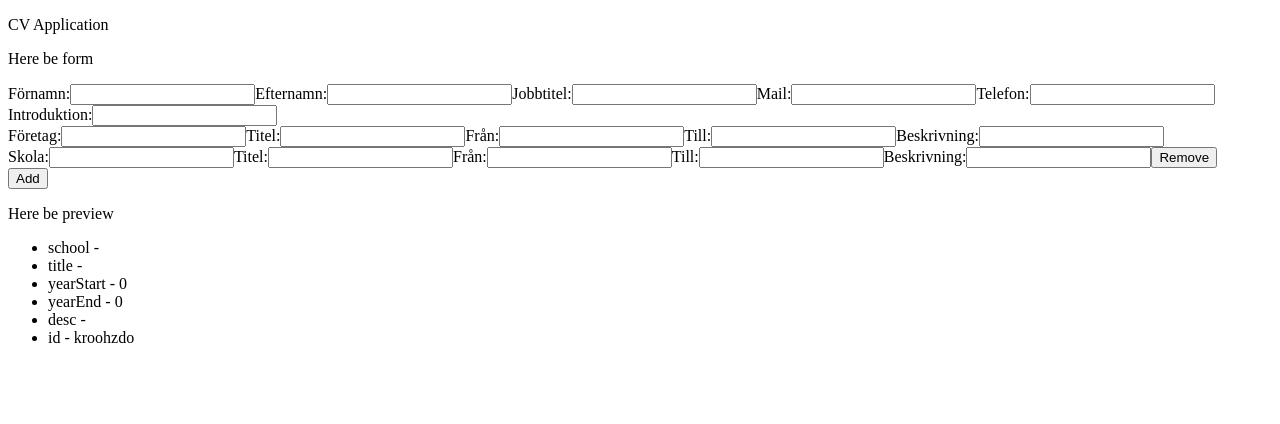
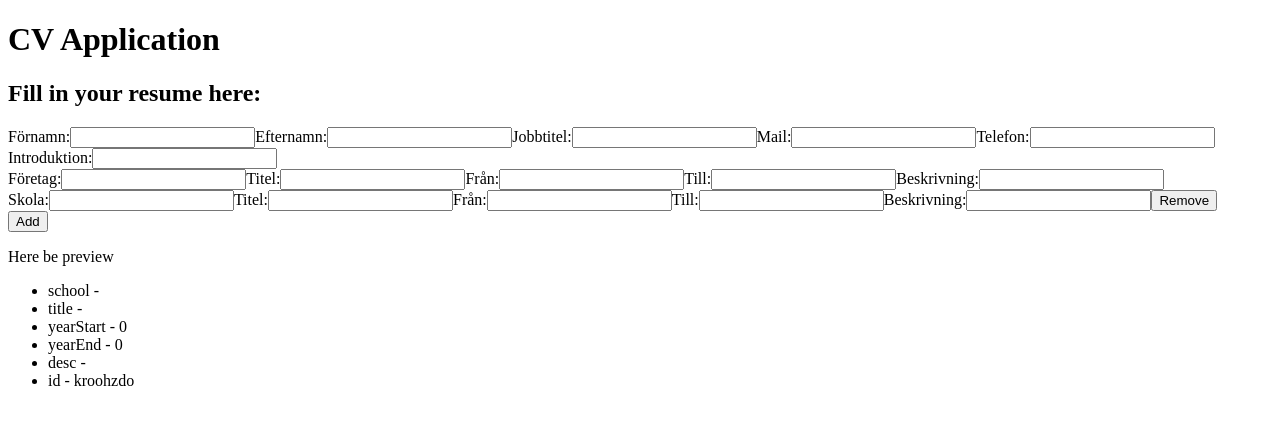
Before and after one commit to tobiasolsson/cv-application, a React (Create React App) app: page / in a window 1280 px wide. Shown: the top 424 px of the page. Built offline with nearby package versions, Linux system fonts and the light colour scheme.

Commit message:
Fix boiler and education list, add and remove

```diff
--- a/src/App.js
+++ b/src/App.js
@@ -1,18 +1,21 @@
 import React, { useState } from 'react';
+
 import Form from './components/editSection/form/Form';
 import Cv from './components/displaySection/cv/Cv';
 import { schoolObj, workObj, generalObj } from './boiler';
 
-// TODO: När Ovasn är klart, fixa CSS
+// TODO: fixa add för skola
+// TODO: fixa remove för skola
+// TODO: fixa CSS
 
 function App() {
   const [general, setGeneral] = useState(generalObj);
   const [work, setWork] = useState(workObj);
-  const [education, setEducation] = useState([schoolObj]);
+  const [education, setEducation] = useState([schoolObj()]);
 
   return (
     <div>
-      <p>CV Application</p>
+      <h1>CV Application</h1>
       <Form
         setGeneral={setGeneral}
         setWork={setWork}
--- a/src/components/editSection/education/Education.js
+++ b/src/components/editSection/education/Education.js
@@ -1,11 +1,9 @@
 import React, { useState, useEffect } from 'react';
-
-import { schoolObj } from '../../../boiler';
 
 function Education(props) {
   const { setEducation, education, school } = props;
 
-  const [currentSchool, setCurrentSchool] = useState(schoolObj);
+  const [currentSchool, setCurrentSchool] = useState(school);
 
   // Update education state, so that it's immediate and not one step behind
   useEffect(() => {
@@ -17,6 +15,7 @@ function Education(props) {
 
   const handleChange = (e) => {
     const { name, value } = e.target;
+
     setCurrentSchool((prev) => ({ ...prev, [name]: value }));
   };
 
--- a/src/components/editSection/form/Form.js
+++ b/src/components/editSection/form/Form.js
@@ -1,8 +1,8 @@
 import React from 'react';
-import uniqid from 'uniqid';
 import General from '../generalInfo/General';
 import Work from '../work/Work';
 import Education from '../education/Education';
+import { schoolObj } from '../../../boiler';
 
 function Form(props) {
   const { setGeneral, setWork, education, setEducation } = props;
@@ -10,6 +10,7 @@ function Form(props) {
   const ed = education.map((item) => (
     // console.log(item);
     <Education
+      key={item.id}
       setEducation={setEducation}
       school={item}
       education={education}
@@ -18,12 +19,12 @@ function Form(props) {
 
   const handleAdd = (e) => {
     e.preventDefault();
-    setEducation((prev) => [...prev, { id: uniqid() }]);
+    setEducation((prev) => [...prev, schoolObj()]);
   };
 
   return (
     <div>
-      <p>Here be form</p>
+      <h2>Fill in your resume here:</h2>
       <General setGeneral={setGeneral} />
       <Work setWork={setWork} />
       <div>
```
